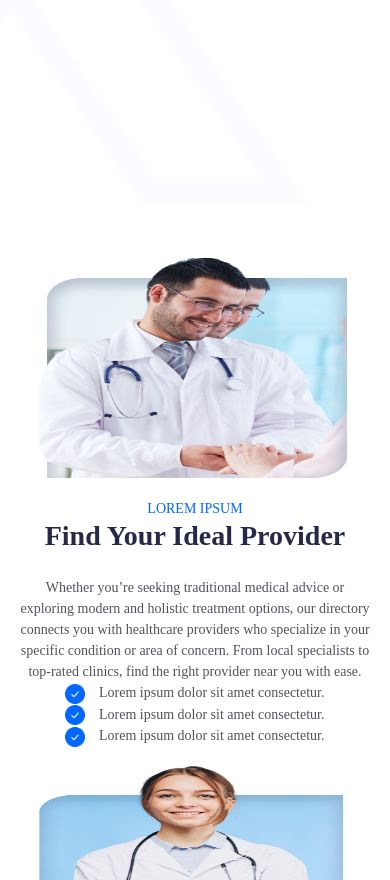
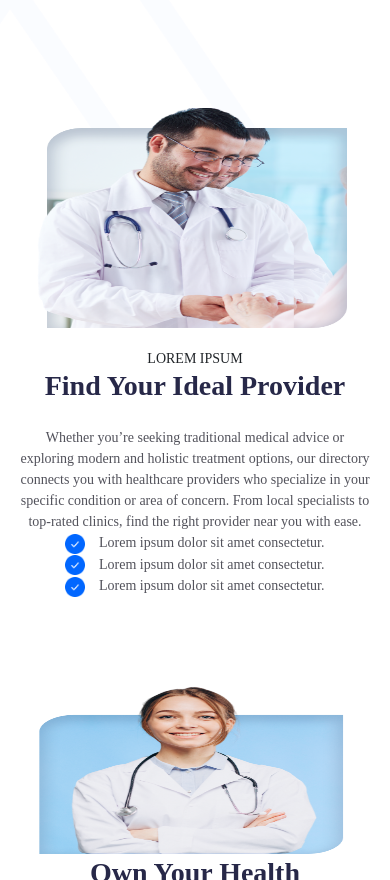
Before and after one commit to Preethivasu10/gwa_projects, a React (Create React App) app: page / in a window 390 px wide. Shown: the part 1120-2000 px from the top of the page. Built offline with nearby package versions, Linux system fonts and the light colour scheme; the HTML template or start-up script is replaced by a standard one; a web font is replaced by a local one.

Commit message:
Your commit message

```diff
--- a/src/components/Insight/Insights.css
+++ b/src/components/Insight/Insights.css
@@ -1,14 +1,15 @@
 .insight-background{
     width: 1440px;
     height: 853px;
-    top: 3901px;
+    top: 3401px;
     padding: 120px 0px 119.02px 80px;
     gap: 0px;
      opacity: 1;
 background: #F4F7FC;
 display: flex;
-margin-top: 600px;
+margin-top: 300px;
 overflow-x: hidden;
+
 }
 .frame{
 max-width: 414px;
@@ -17,7 +18,7 @@ top: 311px;
 left: 80px;
 gap: 0px;
  opacity: 1;
-margin-top: 200px;
+margin-top: 100px;
 
 }
 
@@ -436,6 +437,8 @@ background-size: cover;
 
 @media only screen and (max-width: 767px) {
     .insight-background {
+
+
         display: flex;
         flex-direction: column;
         align-items: center;
--- a/src/components/section.6/WhyUs.css
+++ b/src/components/section.6/WhyUs.css
@@ -32,7 +32,6 @@
     font-family: 'Matter';
     font-weight: 500;
     font-size: 16px;
-    color: #0167FF;
     margin-bottom: 10px;
 }
 
@@ -69,7 +68,7 @@
     padding: 20px;
     background: rgba(255, 255, 255, 1);
     position: relative;
-    top: 150px;
+    top: 100px;
 
 }
 
@@ -77,7 +76,7 @@
     padding: 20px;
     background: rgba(255, 255, 255, 1);
     position: relative;
-    top: 350px;
+    top: 250px;
 }
 
 
@@ -104,8 +103,6 @@
     margin-right: 180px;
 }
 
-
-
 .provider-text1 img, .provider-text2 img {
     width: 20px;
     height: 20px;
@@ -115,24 +112,47 @@
 
 
 .provider-feature1 img {
-    width: 403px;
-    height: 396px;
+    width: 400px;
+    height: 400px;
     margin-right: 120px;
     position: relative;
-    transform: translate(-27%, -20%);
+    transform: translate(-27%, -5%);
 
 }
 
 
 
 .provider-feature2 img {
-    width: 453px;
-    height: 570.19px;
+    width: 400px;
+    height: 500.19px;
     margin-left: 130.81px;
     position: relative;
-    transform: translate(-0%, -5%);
+    transform: translate(-0%, -14%);
 
 }
+
+.overlay.first {
+    opacity: 0.9;
+  }
+
+  .overlay.second {
+    opacity: 1;
+    width: 350.08px;
+    height: 436px;
+    transform: translate(-30%,-13.5%);
+  }
+
+  .overlay.first-1 {
+    opacity: 1;
+    top: -70px;
+  }
+  .overlay.second-2 {
+    opacity: 1;
+    transform: translate(-5%,-16.5%);
+    width: 400.38px;
+    height: 420.97px;
+    left:-20px;
+  }
 
 
 .provider-text2,
@@ -198,29 +218,7 @@
 
   }
 
-  .overlay.first {
-    opacity: 0.9;
-  }
 
-  .overlay.second {
-    opacity: 1;
-    top: -40px;
-    left: -9px;
-    width: 390.08px;
-    height: 547px;
-  }
-
-  .overlay.first-1 {
-    opacity: 1;
-    top: -70px;
-  }
-  .overlay.second-2 {
-    opacity: 1;
-    top: -80.07px;
-    width: 450.38px;
-    height: 485.97px;
-    left:-20px;
-  }
 
   .hover-card {
     padding: 20px;
@@ -561,6 +559,7 @@
         height: 250px;
         display: block;
         transform: translate(-50%,-110%);
+        margin-top: -150px;
 
 
     }
@@ -576,9 +575,8 @@
     .overlay.second-2 {
         width: 300px;
         height: 210px;
-        top: -70px;
         left: 50%;
-        transform: translateX(85%);
+        transform: translate(85%);
         position: relative;
     }
 }
@@ -623,23 +621,62 @@
     }
 
     .overlay.second-2 {
-        width: 300px;
+        width: 304px;
         height: 170px;
-        top: -73px;
+        top: -2px;
         left: 50%;
-        transform: translateX(-46.5vw);
+        transform: translateX(-46.4vw);
         position: relative;
     }
     .hover-card{
         position:absolute;
         transform: translate(-15vw,-35vw);
+        width:300px;
 
     }
 
     .hover-card-2{
         position:absolute;
-        transform: translate(-15vw,-35vw);
+        transform: translate(20vw,-25vw);
+        width:300px;
 
+    }
+
+
+
+    .bar-image-1 img {
+        height: 8px;
+        width: 110px;
+    }
+
+
+
+    .bar-image-2 img {
+        height: 8px;
+        width: 80px;
+    }
+
+
+    .bar-image-3 img {
+        height: 8px;
+        width: 175px;
+    }
+
+    .bar-image-4 img {
+        height: 8px;
+        width: 175px;
+    }
+
+    .hover-profile-card .card-title .profile-name {
+        margin-top: -40px;
+        width: 120px;
+        height: 9px;
+        margin-left: 7.5px;
+    }
+
+    .profile-name-2 {
+        margin-left: 14px;
+        margin-top: -40px;
     }
 }
 
--- a/src/components/section5/TestimonialSlider.css
+++ b/src/components/section5/TestimonialSlider.css
@@ -5,7 +5,7 @@
   text-align: center;
   align-items: center; /* Center content vertically */
   font-family: Matter, sans-serif;
-  margin-top: 430px;
+  /* margin-top: 430px; */
 }
 
 .title-testimonial {
```
